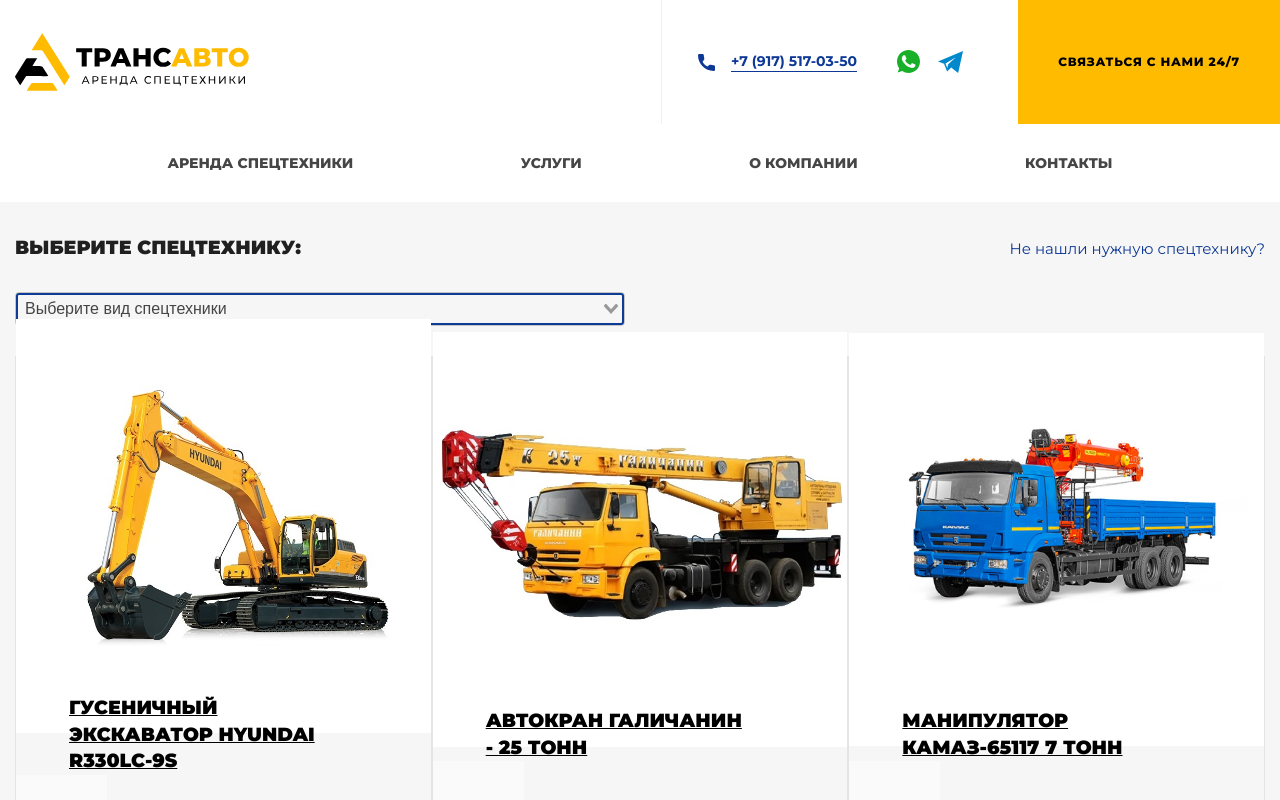
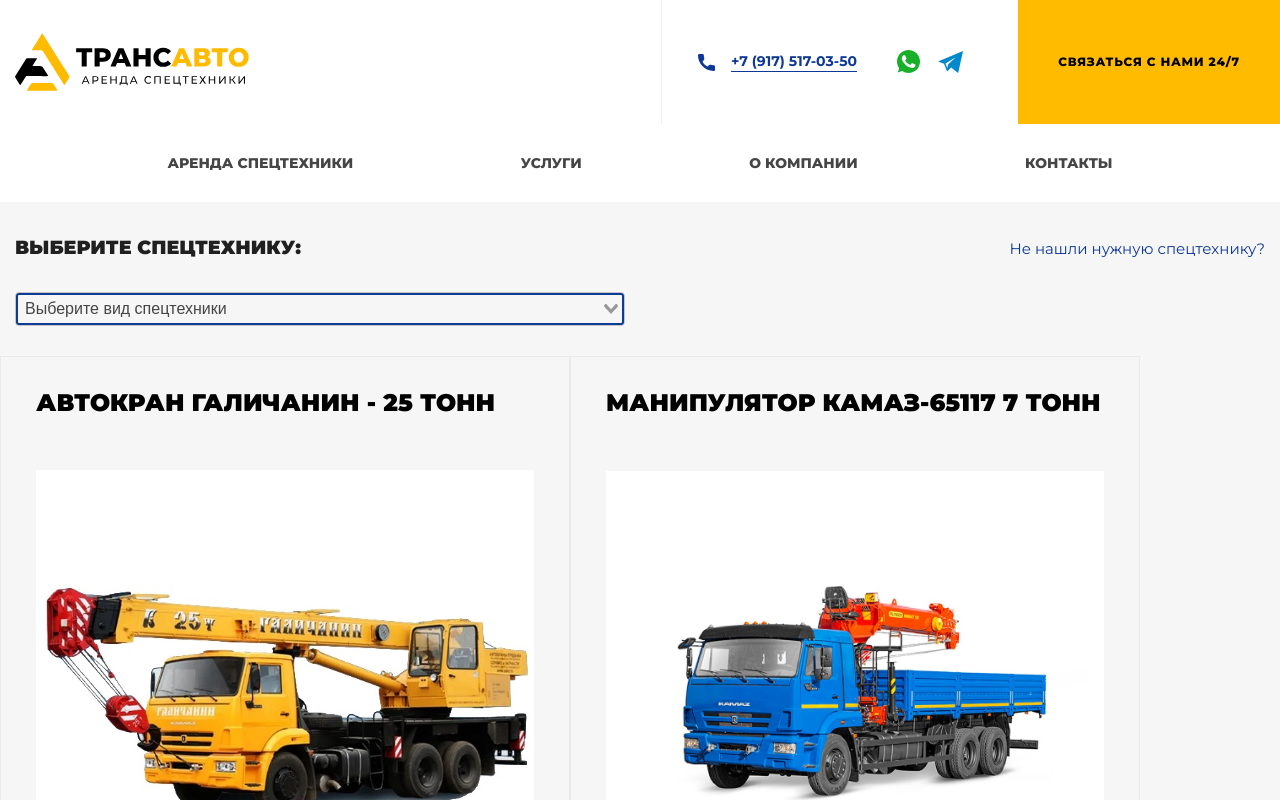
Before and after one commit to Web-Owl/transauto, a Vue app: page /arenda in a window 1280 px wide. Both pictures are taken after a click on the button 591 px from the left and 308 px from the top of the page. Shown: the top 800 px of the page. Built offline with nearby package versions, Linux system fonts and the light colour scheme.

Commit message:
поправил фильтр

```diff
--- a/src/assets/js/Goods.js
+++ b/src/assets/js/Goods.js
@@ -1,6 +1,7 @@
 export const goods = [
     {
         name: 'Гусеничный экскаватор Hyundai R330LC-9S',
+        category: 'Экскаватор',
         img_src: '../src/assets/img/iblock/9b6/b38934qhcs6eqz33j4z97xyr2b4zf1x2.jpg',
         price_per_hour: '2 200',
         price_total: '17 600',
@@ -133,6 +134,7 @@
     },
     {
         name: 'Колесный экскаватор Hyundai R180W-9S',
+        category: 'Экскаваторы погрузчики',
         img_src: '../src/assets/img/iblock/4e5/qkn1z6nb87p1f8jv33fi47de2hbocqxc.jpg',
         price_per_hour: '1 950',
         price_total: '15 600',
@@ -212,6 +214,7 @@
     },
     {
         name: 'Колесный экскаватор Hyundai R210W-9S',
+        category: 'Экскаваторы погрузчики',
         img_src: '../src/assets/img/iblock/03d/5r3h6cdtsn590tc6orh3t59zoxl8j410.jpg',
         price_per_hour: '2 075',
         price_total: '16 600',
@@ -254,6 +257,7 @@
     },
     {
         name: 'Колесный экскаватор Hyundai 140W-7',
+        category: 'Экскаваторы погрузчики',
         img_src: '../src/assets/img/iblock/7bd/e8bnrq97cyf2jiqylkky3gvtoqt1oxcy.jpg',
         price_per_hour: '1 700',
         price_total: '13 600',
--- a/src/components/Filter.vue
+++ b/src/components/Filter.vue
@@ -32,7 +32,6 @@
             <div class="select">
                 <v-select v-model="selected" placeholder ='Выберите вид спецтехники' label="name" :options="rentCatalog__items" :reduce="rentCatalog__items => rentCatalog__items.name" class="FilterCategory"
                 ></v-select>
-                <div>{{selected}}</div>
             </div>
                 <div class="rentCatalog rentCatalog--mb155 contentData df fww" v-if="selected =='Вид спецтехники'">
                     <div class="rentCatalog__item" v-for="item in rentCatalog__items">
@@ -45,17 +44,38 @@
                         <div class="rentCatalog__link" ></div>
                     </div>
                 </div>
-                <div class="rentCatalog rentCatalog--mb155 contentData df fww" v-else>
-                    <div class="rentCatalog__item" v-for="item in goods">
-                        <div v-if="selected == item.category">
-                            <div class="rentCatalog__img">
+
+                <div class="goods" v-else>
+                    <div class="goods__list df fww">
+                        <template v-for="item in goods" :key="item.name">
+                            <div class="goods__item" v-if="item.category == selected">
+                                <div class="goods__itemName">
+                                    {{ item.name }}
+                                </div>
+                                <div class="goods__itemImg">
                                     <img :src="item.img_src" alt="">
+                                </div>
+                                <div class="goods__chars" v-if="item.characteristics">
+                                    <span>Характеристики</span>
+                                    <div class="goods__char" v-for="item in item.characteristics">
+                                        <img :src="item.img_src" alt="" />
+                                        {{item.name}} <span></span>
+                                        <b>{{item.value}}</b>
+                                    </div>
+                                </div>
+                                <div class="goods__po df fww aic">
+                                    <div class="goods__price">
+                                        <b>{{item.price_per_hour}}₽/Ч</b>
+                                        {{item.price_total}} ₽/смена
+                                    </div>
+                                    <div
+                                        class="yBtn goods__order showPdOrder"
+                                    >
+                                        Заказать
+                                    </div>
+                                </div>
                             </div>
-                            <div class="rentCatalog__name">
-                                {{item.name}}
-                            </div>
-                            <div class="rentCatalog__link" ></div>
-                        </div>
+                        </template>
                     </div>
                 </div>
             </div>
```
